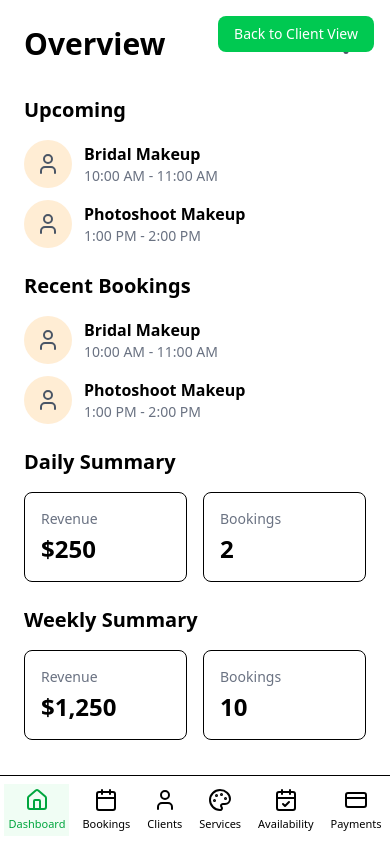
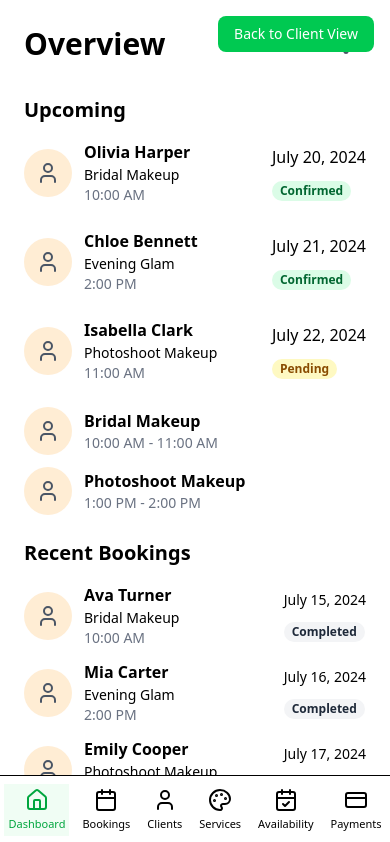
Before and after one commit to Umweltdev/makeup-arist-platform, a React (Vite) app: page /admin/dashboard in a window 390 px wide. Shown: the top 842 px of the page. Built offline with nearby package versions, Linux system fonts and the light colour scheme.

Commit message:
make admin tables responsive

```diff
--- a/src/pages/admin/Clients/components/clientTable.tsx
+++ b/src/pages/admin/Clients/components/clientTable.tsx
@@ -1,10 +1,11 @@
 import {clients} from "@/utils/helpers"
+import { User,  } from "lucide-react"
 
 const ClientTable = () => {
 
     return (
         <div className="bg-white rounded-lg shadow-sm overflow-x-auto">
-            <table className="w-full">
+            <table className="w-full md:block hidden">
                 <thead className="bg-gray-50">
                     <tr>
                         <th className="px-6 py-3 text-left text-md font-medium text-gray-600  tracking-wider">
@@ -50,6 +51,31 @@ const ClientTable = () => {
                     ))}
                 </tbody>
             </table>
+            <div className="block md:hidden">
+                {clients.map((client, index) => (
+                    <div key={index} className="flex space-x-3 justify-between items-center px-2 mb-4">
+                        <div className="w-12 h-12 bg-orange-100 rounded-full flex items-center justify-center">
+                            <User size={24} className="text-gray-600" />
+                        </div>
+                             <div className="flex-1">
+                                <h3 className="font-semibold">{client.name}</h3>
+                                <h3 className="text-[14px]">{client.contact}</h3>
+                                <p className="text-sm text-gray-500">
+                                    {client.bookings} bookings
+                                </p>
+                            </div>
+                            <div className="">
+                                <p className=" pb-2 whitespace-nowrap">
+                                    {client.lastActivity}</p>
+
+                                <p className={`px-2 inline-flex text-xs leading-5 font-semibold rounded-full bg-gray-100 text-gray-800`}>
+                                    {client.status}
+                                </p>
+
+                            </div>
+                    </div>
+                ))}
+            </div>
         </div>
     )
 }
--- a/src/pages/admin/Dashboard/index.tsx
+++ b/src/pages/admin/Dashboard/index.tsx
@@ -111,6 +111,36 @@ const AdminDashboard = () => {
             <div className="block md:hidden">
                 <section className="mb-6">
                     <h2 className="text-xl font-bold mb-4">Upcoming</h2>
+                     {upcomingAppointments.map((apt) => (
+                        <div className="space-y-3 mb-6" key={apt.id}>
+                        <div className="flex items-center space-x-3">
+                            <div className="w-12 h-12 bg-orange-100 rounded-full flex items-center justify-center">
+                                <User size={24} className="text-gray-600" />
+                            </div>
+                            <div className="flex-1">
+                                <h3 className="font-semibold">{apt.client}</h3>
+                                <h3 className="text-[14px]">{apt.service}</h3>
+                                <p className="text-sm text-gray-500">
+                                    {apt.time}
+                                </p>
+                            </div>
+                            <div>
+                                <p className=" pb-2 whitespace-nowrap">
+                                                {apt.date}</p>
+
+                                <p  className={`px-2 inline-flex text-xs leading-5 font-semibold rounded-full ${
+                                    apt.status ===
+                                    "Confirmed"
+                                        ? "bg-green-100 text-green-800"
+                                        : "bg-yellow-100 text-yellow-800"
+                                }`}>
+                                {apt.status}
+                            </p>
+
+                            </div>
+                        </div>
+                        </div>
+                     ))}
                     <div className="space-y-3">
                         <div className="flex items-center space-x-3">
                             <div className="w-12 h-12 bg-orange-100 rounded-full flex items-center justify-center">
@@ -141,32 +171,30 @@ const AdminDashboard = () => {
 
                 <section className="mb-6">
                     <h2 className="text-xl font-bold mb-4">Recent Bookings</h2>
-                    <div className="space-y-3">
+                     {recentBookings.map((booking) => (
+                    <div className="space-y-3 mb-3" key={booking.id}>
                         <div className="flex items-center space-x-3">
                             <div className="w-12 h-12 bg-orange-100 rounded-full flex items-center justify-center">
                                 <User size={24} className="text-gray-600" />
                             </div>
                             <div className="flex-1">
-                                <h3 className="font-semibold">Bridal Makeup</h3>
+                                <h3 className="font-semibold">{booking.client}</h3>
+                                <h3 className="text-[14px]">{booking.service}</h3>
                                 <p className="text-sm text-gray-500">
-                                    10:00 AM - 11:00 AM
+                                    {booking.time}
                                 </p>
                             </div>
-                        </div>
-                        <div className="flex items-center space-x-3">
-                            <div className="w-12 h-12 bg-orange-100 rounded-full flex items-center justify-center">
-                                <User size={24} className="text-gray-600" />
-                            </div>
-                            <div className="flex-1">
-                                <h3 className="font-semibold">
-                                    Photoshoot Makeup
-                                </h3>
-                                <p className="text-sm text-gray-500">
-                                    1:00 PM - 2:00 PM
-                                </p>
+                            <div>
+                                <p className=" pb-2 whitespace-nowrap text-sm">
+                                                {booking.date}</p>
+                                <p className="px-2 inline-flex text-xs leading-5 font-semibold rounded-full bg-gray-100 text-gray-800">
+                                                {booking.status}</p>
+
                             </div>
                         </div>
+
                     </div>
+                    ))}
                 </section>
 
                 <section className="mb-6">
@@ -227,9 +255,9 @@ const AdminDashboard = () => {
             </div>
 
             {/* Desktop View - Hide on mobile */}
-            <div className="hidden md:block">
+            <div className="">
                 {/* Upcoming Section */}
-                <section className="mb-8">
+                <section className="mb-8 hidden md:block">
                     <h2 className="text-xl font-bold mb-4">Upcoming</h2>
                     <div className="bg-white rounded-lg shadow-sm">
                         <div className="flex space-x-1 p-4 border-b">
@@ -309,7 +337,7 @@ const AdminDashboard = () => {
                 </section>
 
                 {/* Recent Bookings */}
-                <section className="mb-8">
+                <section className="mb-8 hidden md:block">
                     <h2 className="text-xl font-bold mb-4">
                         Recent Bookings & Inquiries
                     </h2>
@@ -362,7 +390,7 @@ const AdminDashboard = () => {
                 </section>
 
                 {/* Daily/Weekly Snapshot */}
-                <section className="mb-8">
+                <section className="mb-8 hidden md:block">
                     <h2 className="text-xl font-bold mb-4">
                         Daily/Weekly Snapshot
                     </h2>
--- a/src/pages/admin/Payments/transactionHistoryTable.tsx
+++ b/src/pages/admin/Payments/transactionHistoryTable.tsx
@@ -1,10 +1,11 @@
 import { transactionHistory } from "@/utils/helpers";
+import {User, } from "lucide-react"
 
 const TransactionHistoryTable = () => {
 
     return (
         <div className="bg-white rounded-lg shadow-sm overflow-x-auto">
-            <table className="w-full">
+            <table className="w-full hidden md:block">
                 <thead className="bg-gray-50">
                     <tr>
                         <th className="px-6 py-3 text-left text-md font-medium text-gray-600  tracking-wider">
@@ -59,6 +60,31 @@ const TransactionHistoryTable = () => {
                     ))}
                 </tbody>
             </table>
+            <div className="block md:hidden">
+                                        {transactionHistory.map((element, index) => (
+                                            <div key={index} className="flex space-x-3 justify-between items-center px-2 mb-4">
+                                                <div className="w-12 h-12 bg-orange-100 rounded-full flex items-center justify-center">
+                                                    <User size={24} className="text-gray-600" />
+                                                </div>
+                                                     <div className="flex-1">
+                                                        <h3 className="font-semibold">{element.client}</h3>
+                                                        <h3 className="text-[14px]">{element.service}</h3>
+                                                        <p className="text-sm text-gray-500">
+                                                            {element.amount}
+                                                        </p>
+                                                    </div>
+                                                    <div className="">
+                                                        <p className=" pb-2 whitespace-nowrap">
+                                                            {element.date}</p>
+
+                                                        <p className={`px-2 inline-flex text-xs leading-5 font-semibold rounded-full bg-gray-100 text-gray-800`}>
+                                                            {element.status}
+                                                        </p>
+
+                                                    </div>
+                                            </div>
+                                        ))}
+                                    </div>
         </div>
     )
 }
--- a/src/pages/admin/Services/eventsTable.tsx
+++ b/src/pages/admin/Services/eventsTable.tsx
@@ -1,3 +1,5 @@
+import { User, } from "lucide-react"
+
 const EventsTable = () => {
     const events = [
         {
@@ -17,7 +19,7 @@ const EventsTable = () => {
     ]
     return (
         <div className="bg-white rounded-lg shadow-sm overflow-x-auto">
-            <table className="w-full">
+            <table className="w-full md:block hidden">
                 <thead className="bg-gray-50">
                     <tr>
                         <th className="px-6 py-3 text-left text-md font-medium text-gray-600  tracking-wider">
@@ -65,6 +67,31 @@ const EventsTable = () => {
                     ))}
                 </tbody>
             </table>
+            <div className="block md:hidden">
+                            {events.map((event, index) => (
+                                <div key={index} className="flex space-x-3 justify-between items-center px-2 mb-4">
+                                    <div className="w-12 h-12 bg-orange-100 rounded-full flex items-center justify-center">
+                                        <User size={24} className="text-gray-600" />
+                                    </div>
+                                         <div className="flex-1">
+                                            <h3 className="font-semibold">{event.name}</h3>
+                                            <h3 className="text-[14px]">{event.services}</h3>
+                                            <p className="text-sm text-gray-500">
+                                                {event.description}
+                                            </p>
+                                        </div>
+                                        <div className="">
+                                            <p className=" pb-2 whitespace-nowrap">
+                                                {event.customPricing}</p>
+
+                                            <p className={`px-2 inline-flex text-xs leading-5 font-semibold rounded-full bg-gray-100 text-gray-800`}>
+                                                {event.deposit}
+                                            </p>
+
+                                        </div>
+                                </div>
+                            ))}
+                        </div>
         </div>
     )
 }
--- a/src/pages/admin/Services/servicesTable.tsx
+++ b/src/pages/admin/Services/servicesTable.tsx
@@ -1,10 +1,11 @@
+import { User, } from "lucide-react"
 
 
 const ServicesTable=()=>{
     const services=[{name:"Bridal Makeup", category:"Bridal", duration:"90 min", basePrice:"$250", capacity:1, },{name:"Special Occasion Makeup", category:"Bridal", duration:"90 min", basePrice:"$250", capacity:1,}]
     return(
-<div className="bg-white rounded-lg shadow-sm overflow-x-auto">
-            <table className="w-full">
+<div className="bg-white rounded-lg shadow-sm overflow-x-auto ">
+            <table className="w-full md:block hidden">
                 <thead className="bg-gray-50">
                     <tr>
                         <th className="px-6 py-3 text-left text-md font-medium text-gray-600  tracking-wider">
@@ -58,6 +59,31 @@ const ServicesTable=()=>{
                     ))}
                 </tbody>
             </table>
+            <div className="block md:hidden">
+                                        {services.map((service, index) => (
+                                            <div key={index} className="flex space-x-3 justify-between items-center px-2 mb-4">
+                                                <div className="w-12 h-12 bg-orange-100 rounded-full flex items-center justify-center">
+                                                    <User size={24} className="text-gray-600" />
+                                                </div>
+                                                     <div className="flex-1">
+                                                        <h3 className="font-semibold">{service.name}</h3>
+                                                        <h3 className="text-[14px]">{service.category}</h3>
+                                                        <p className="text-sm text-gray-500">
+                                                            {service.duration}
+                                                        </p>
+                                                    </div>
+                                                    <div className="">
+                                                        <p className=" pb-2 whitespace-nowrap">
+                                                            {service.basePrice}</p>
+
+                                                        <p className={`px-2 inline-flex text-xs leading-5 font-semibold rounded-full bg-gray-100 text-gray-800`}>
+                                                            {service.capacity}
+                                                        </p>
+
+                                                    </div>
+                                            </div>
+                                        ))}
+                                    </div>
         </div>
     )
 }
```
